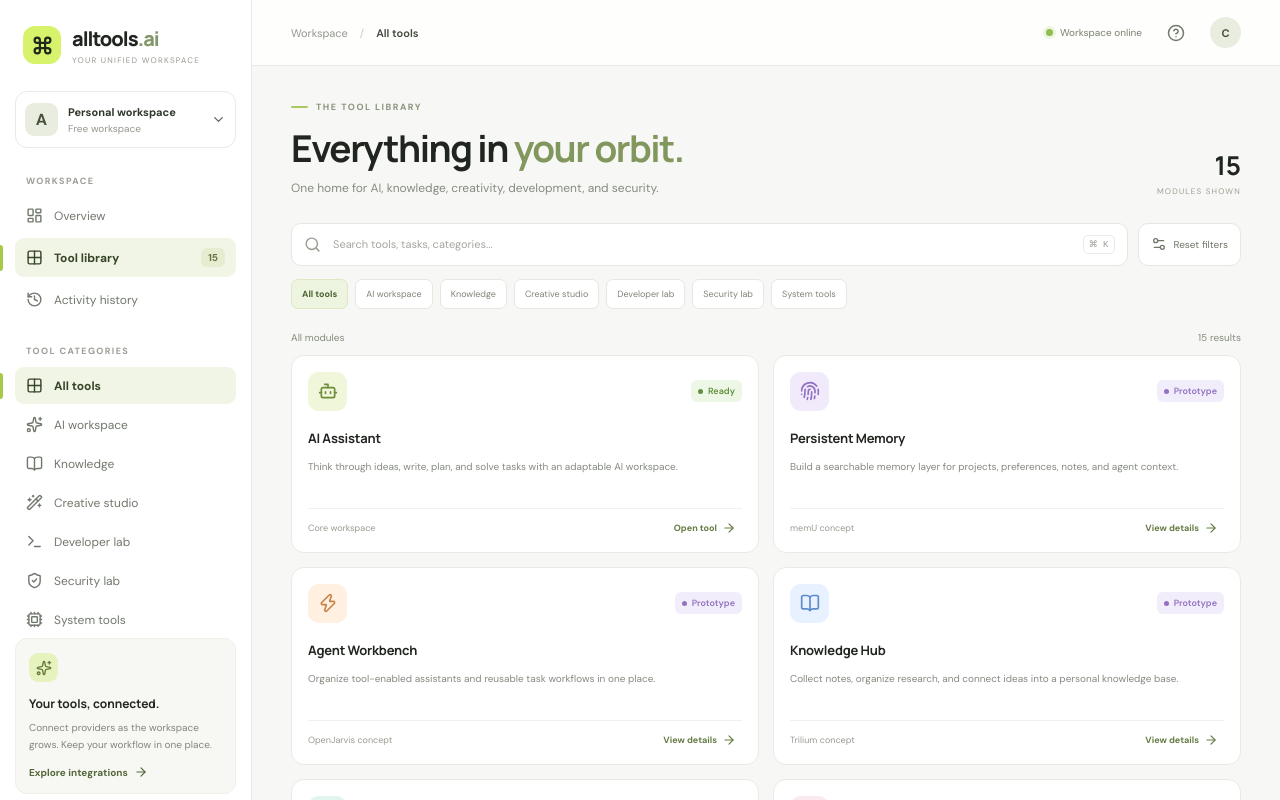
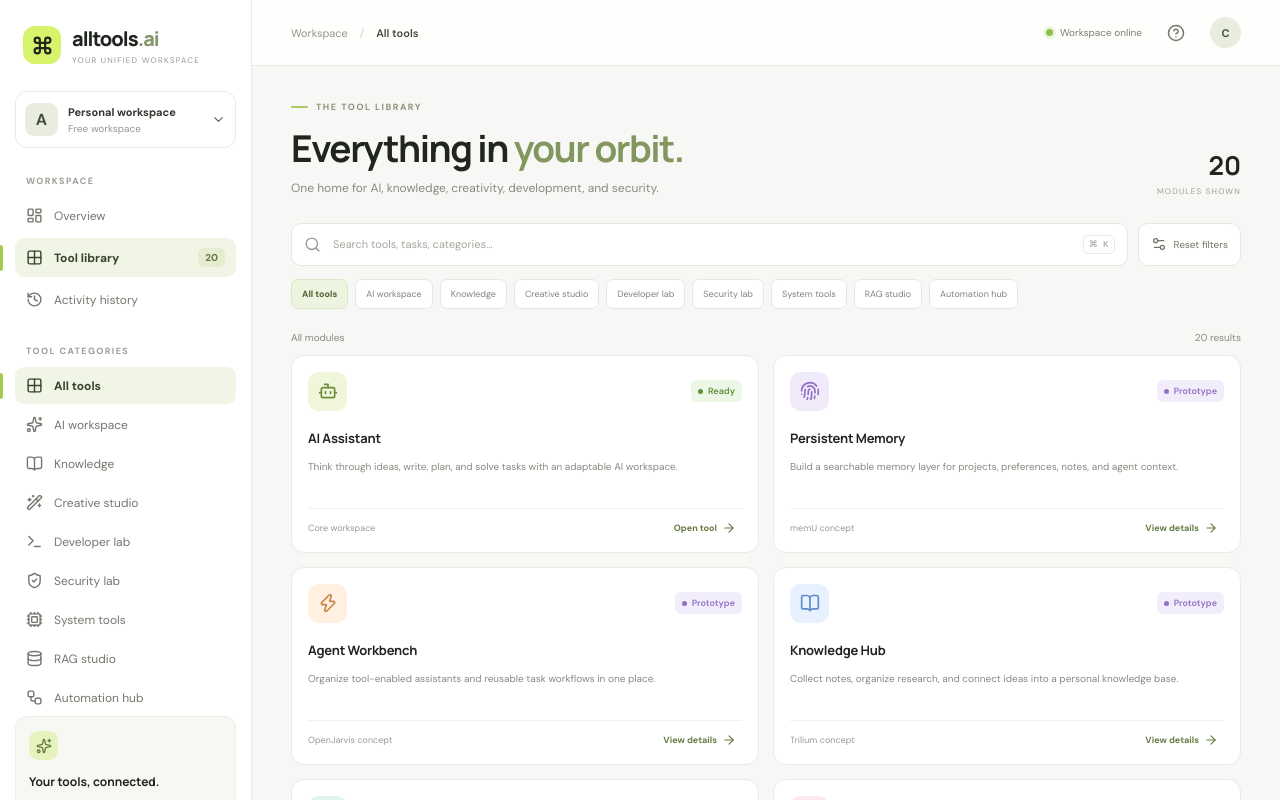
Before and after one commit to leephil1907-lab/alltools-ai, a React (Vite) app: page / in a window 1280 px wide. Shown: the top 800 px of the page. Built offline with nearby package versions, Linux system fonts and the light colour scheme.

Commit message:
Add RAG, OSINT, and automation tool modules

```diff
--- a/src/App.jsx
+++ b/src/App.jsx
@@ -4,7 +4,7 @@ import {
   Bot, Check, ChevronDown, CircleHelp, Command, Compass, Cpu, ExternalLink,
   FileText, Fingerprint, FlaskConical, Gauge, Github, Grid2X2, History, LayoutDashboard,
   LockKeyhole, Menu, MessageSquareText, Monitor, MoreHorizontal, Search, Settings2,
-  ShieldCheck, Sparkles, Terminal, Video, WandSparkles, X, Zap
+  ShieldCheck, Sparkles, Terminal, Video, WandSparkles, X, Zap, Workflow, Database, Globe, GitBranch
 } from 'lucide-react';
 
 const groups = [
@@ -15,6 +15,8 @@ const groups = [
   { name: 'Developer lab', icon: Terminal },
   { name: 'Security lab', icon: ShieldCheck },
   { name: 'System tools', icon: Cpu },
+  { name: 'RAG studio', icon: Database },
+  { name: 'Automation hub', icon: Workflow },
 ];
 const tools = [
   { id:'assistant', name:'AI Assistant', desc:'Think through ideas, write, plan, and solve tasks with an adaptable AI workspace.', group:'AI workspace', icon:Bot, tone:'lime', status:'Ready', tag:'Core workspace', action:'Open workspace' },
@@ -32,6 +34,11 @@ const tools = [
   { id:'network', name:'Network Privacy', desc:'A future space for privacy checks, network diagnostics, and configuration notes.', group:'Security lab', icon:ShieldCheck, tone:'blue', status:'Planned', tag:'IPGhost review', action:'View integration' },
   { id:'system', name:'System Monitor', desc:'Bring service health, integration status, and runtime diagnostics together.', group:'System tools', icon:Gauge, tone:'teal', status:'Planned', tag:'System health', action:'View roadmap' },
   { id:'documents', name:'Document Desk', desc:'A home for project briefs, reports, exports, and reusable templates.', group:'Knowledge', icon:FileText, tone:'pink', status:'Planned', tag:'Productivity', action:'View roadmap' },
+  { id:'rag', name:'RAG Knowledge Engine', desc:'Ground AI answers in indexed documents with retrieval, citations, and source-aware context.', group:'RAG studio', icon:Database, tone:'blue', status:'Integration planned', tag:'RAGFlow · LlamaIndex · Haystack', action:'View integration' },
+  { id:'ingestion', name:'Data Ingestion Pipeline', desc:'Prepare documents, web pages, and structured sources for search and retrieval workflows.', group:'RAG studio', icon:FileText, tone:'teal', status:'Planned', tag:'Document parsing', action:'View roadmap' },
+  { id:'workflow', name:'Workflow Automation', desc:'Design trigger-action flows that connect APIs, apps, AI agents, and scheduled jobs.', group:'Automation hub', icon:Workflow, tone:'lime', status:'Integration planned', tag:'n8n · Activepieces', action:'View integration' },
+  { id:'webcrawl', name:'Web Research & Crawl', desc:'Collect and normalize public web content for research and approved knowledge pipelines.', group:'Automation hub', icon:Globe, tone:'violet', status:'Planned', tag:'Crawling adapters', action:'View safeguards' },
+  { id:'orchestration', name:'Task Orchestration', desc:'Coordinate background tasks, retries, execution status, and run history across tools.', group:'Automation hub', icon:GitBranch, tone:'orange', status:'Planned', tag:'Worker orchestration', action:'View roadmap' },
 ];
 const statusTone = s => s === 'Ready' ? 'ready' : s === 'Prototype' ? 'prototype' : 'planned';
 
```
